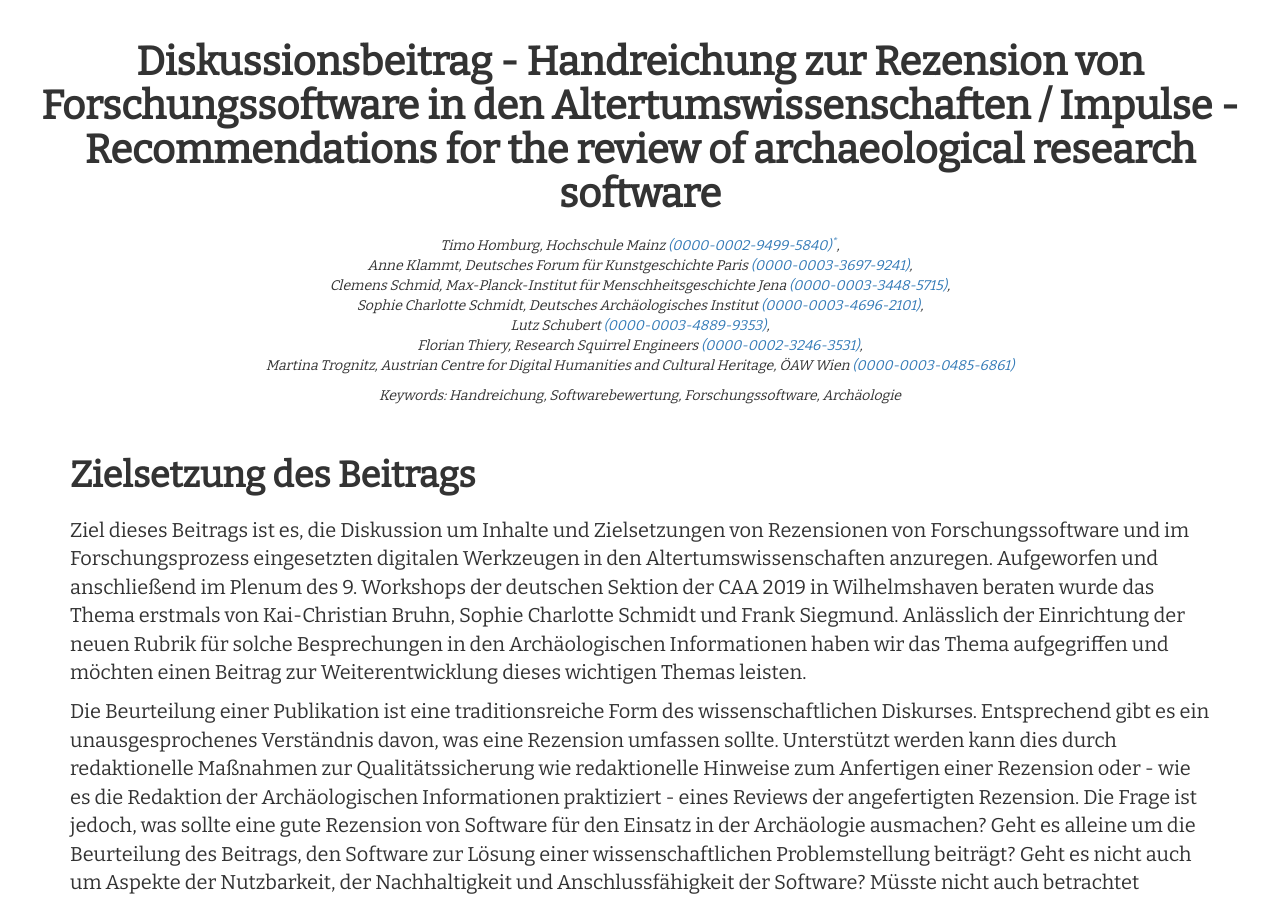
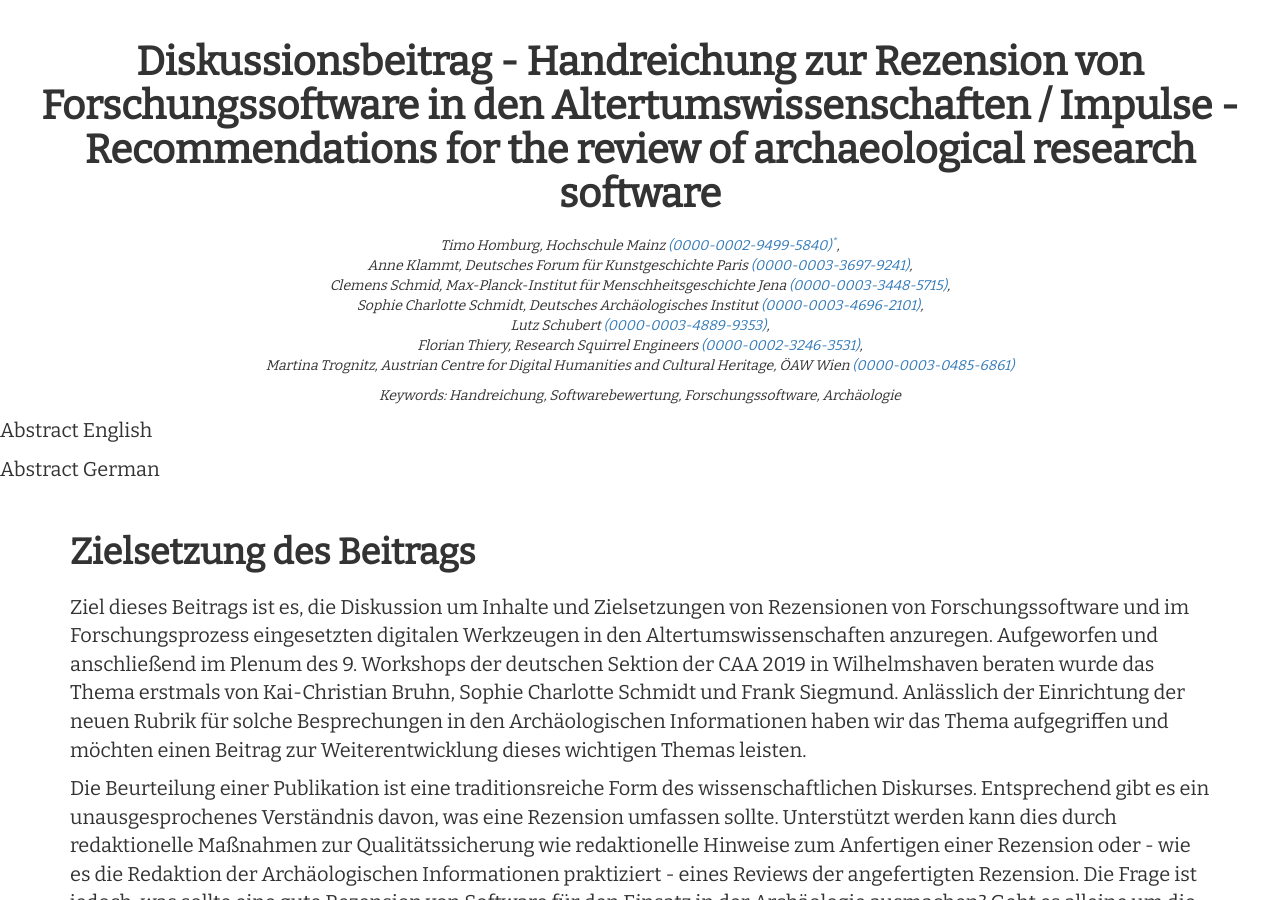
Before and after one commit to Research-Squirrel-Engineers/Impuls_SoftwareRezensionen_DGUF, a Jekyll site: the page built from Draft.md, in a window 1280 px wide and 900 px high. Built offline with Jekyll 4.4.1, drawn with Linux system fonts in a browser that asks for light colours; nearby versions of some CDN libraries.

Commit message:
Update Draft.md

```diff
--- a/Draft.md
+++ b/Draft.md
@@ -1,8 +1,8 @@
 ---
 title: Diskussionsbeitrag - Handreichung zur Rezension von Forschungssoftware in den Altertumswissenschaften / Impulse - Recommendations for the review of archaeological research software
 
-abstract:
-abstract_en:
+abstract: "Abstract English"
+abstract_en: "Abstract German"
 layout: draft
 author:
 
```
